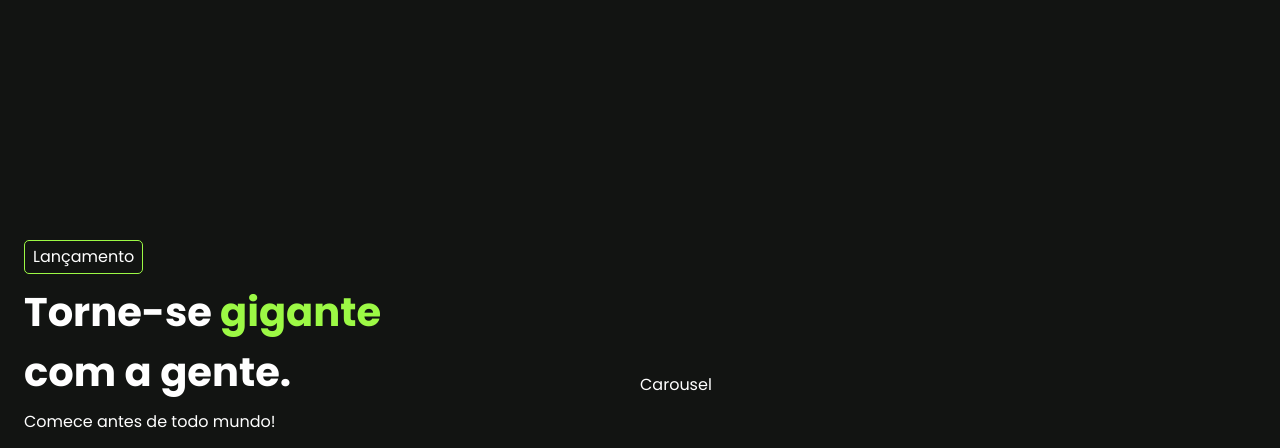
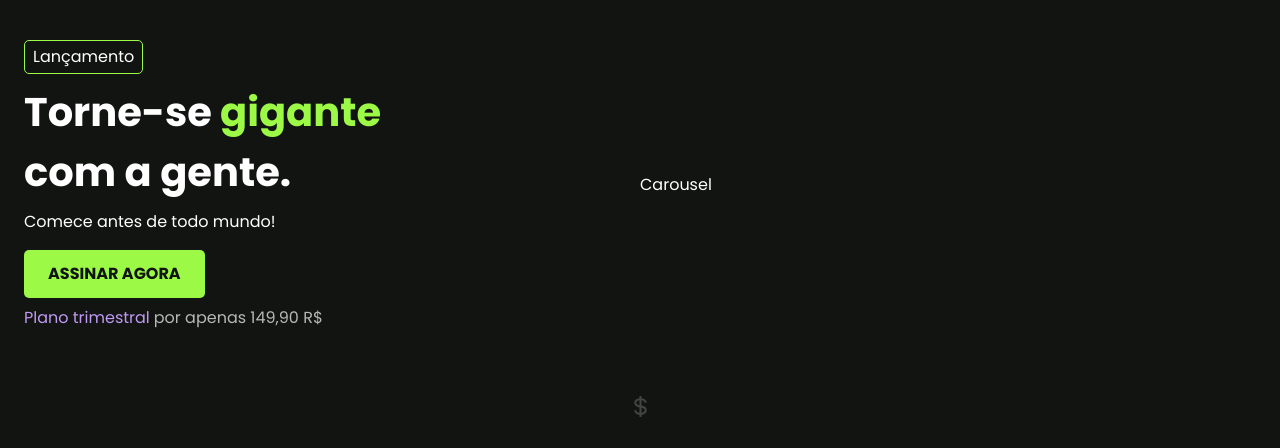
Before and after one commit to AdrianKnapp/boostt, a Next.js app: page / in a window 1280 px wide. Shown: the top 448 px of the page. Built offline with nearby package versions, Linux system fonts and the light colour scheme.

Commit message:
Added seller

```diff
--- /dev/null
+++ b/src/components/Footer/index.tsx
@@ -0,0 +1,35 @@
+import { Box, Flex, Text } from '@chakra-ui/react';
+import Container from 'components/Container';
+import Image from 'next/image';
+import { theme } from 'styles/theme';
+
+const Footer = () => {
+  return (
+    <>
+      <Container mt="150px" mb={8} justify="center">
+        <Box width={600} opacity={0.2}>
+          <Image
+            src="/images/compra-segura.svg"
+            alt="Compra segura"
+            width="1536"
+            height="141"
+          />
+        </Box>
+      </Container>
+      <Flex bg="gray.800" py={4}>
+        <Container>
+          <Text
+            width="100%"
+            textAlign="center"
+            color={theme.colors.text.secondary}
+            fontSize={theme.sizes.text.description}
+          >
+            Boostt - Todos os direitos reservados.
+          </Text>
+        </Container>
+      </Flex>
+    </>
+  );
+};
+
+export default Footer;
--- a/src/components/Seller/Title.tsx
+++ /dev/null
@@ -1,16 +0,0 @@
-import { Text } from '@chakra-ui/react';
-import { theme } from 'styles/theme';
-
-const Title = () => {
-  return (
-    <Text fontSize={40} fontWeight="bold">
-      Torne-se
-      <Text as="span" ml={2} color={theme.colors.highlight}>
-        gigante
-      </Text>
-      <br /> com a gente.
-    </Text>
-  );
-};
-
-export default Title;
--- a/src/components/Seller/index.tsx
+++ b/src/components/Seller/index.tsx
@@ -2,11 +2,97 @@ import { Box, Flex, Text } from '@chakra-ui/react';
 import { theme } from 'styles/theme';
 
 import Button from './Button';
-import Title from './Title';
 
-const Seller = () => {
+type SellerProps = {
+  isPrincipal?: boolean;
+};
+
+const Seller = ({ isPrincipal = false }: SellerProps) => {
+  const textPosition = isPrincipal ? 'center' : 'left';
+  const flexAlign = isPrincipal ? 'center' : 'flex-start';
+
+  const getTitle = () =>
+    isPrincipal ? (
+      <Text fontSize={40} fontWeight="bold" textAlign={textPosition}>
+        Tornete-se um boostter exclusivo e obtenha retornos expressivos.
+      </Text>
+    ) : (
+      <Text fontSize={40} fontWeight="bold" textAlign={textPosition}>
+        Torne-se
+        <Text as="span" ml={2} color={theme.colors.highlight}>
+          gigante
+        </Text>
+        <br /> com a gente.
+      </Text>
+    );
+
+  const getSubtitle = () =>
+    isPrincipal ? (
+      <Text
+        fontSize={theme.sizes.text.description}
+        color={theme.colors.text.secondary}
+      >
+        Assinatura trimestral de{' '}
+        <Text as="span" textDecoration="line-through">
+          R$ 314,90
+        </Text>{' '}
+        por
+      </Text>
+    ) : (
+      <Text fontSize={theme.sizes.text.description}>
+        Comece antes de todo mundo!
+      </Text>
+    );
+
+  const getPrice = () =>
+    isPrincipal ? (
+      <Text color={theme.colors.text.secondary} fontSize={20}>
+        <Text as="span" fontWeight="bold">
+          R${' '}
+        </Text>
+        <Text
+          as="span"
+          color={theme.colors.text.primary}
+          fontSize={theme.sizes.text.title}
+          fontWeight="bold"
+        >
+          149,90
+        </Text>{' '}
+        / mês
+      </Text>
+    ) : null;
+
+  const getDescription = () =>
+    isPrincipal ? (
+      <Text
+        fontSize={theme.sizes.text.description}
+        color={theme.colors.text.secondary}
+      >
+        Disponível somente por{' '}
+        <Text as="span" fontWeight="bold">
+          05 dias
+        </Text>{' '}
+        e
+        <Text as="span" fontWeight="bold">
+          {' '}
+          03 horas
+        </Text>
+        .
+      </Text>
+    ) : (
+      <Text
+        fontSize={theme.sizes.text.description}
+        color={theme.colors.text.secondary}
+      >
+        <Text as="span" color={theme.colors.contrast} mr={1}>
+          Plano trimestral
+        </Text>
+        por apenas 149,90 R$
+      </Text>
+    );
+
   return (
-    <Flex w="100%" direction="column" gap={2}>
+    <Flex w="100%" direction="column" gap={2} align={flexAlign}>
       <Box
         px={2}
         py={1}
@@ -17,20 +103,11 @@ const Seller = () => {
       >
         Lançamento
       </Box>
-      <Title />
-      <Text fontSize={theme.sizes.text.description}>
-        Comece antes de todo mundo!
-      </Text>
+      {getTitle()}
+      {getSubtitle()}
+      {getPrice()}
       <Button />
-      <Text
-        fontSize={theme.sizes.text.description}
-        color={theme.colors.text.secondary}
-      >
-        <Text as="span" color={theme.colors.contrast} mr={1}>
-          Plano trimestral
-        </Text>
-        por apenas 149,90 R$
-      </Text>
+      {getDescription()}
     </Flex>
   );
 };
--- a/src/pages/index.tsx
+++ b/src/pages/index.tsx
@@ -1,3 +1,4 @@
+import Footer from 'components/Footer';
 import Head from 'next/head';
 import Banner from 'sections/Banner';
 import Benefits from 'sections/Benefits';
@@ -17,6 +18,7 @@ const Home = () => {
       <Testimonies />
       <Faq />
       <Sell />
+      <Footer />
     </>
   );
 };
--- a/src/sections/Sell.tsx
+++ b/src/sections/Sell.tsx
@@ -7,8 +7,8 @@ const Sell = () => {
   return (
     <Container direction="column">
       <Spacer />
-      <Flex>
-        <Seller />
+      <Flex w="100%">
+        <Seller isPrincipal />
       </Flex>
     </Container>
   );
--- a/src/styles/global.scss
+++ b/src/styles/global.scss
@@ -23,7 +23,6 @@ body {
   font-family: 'Poppins', sans-serif;
   font-display: swap;
   position: relative;
-  padding: 200px 0;
 }
 
 body, input, textarea, select, button {
```
Also changed, not shown: public/images/compra-segura.svg (added).
